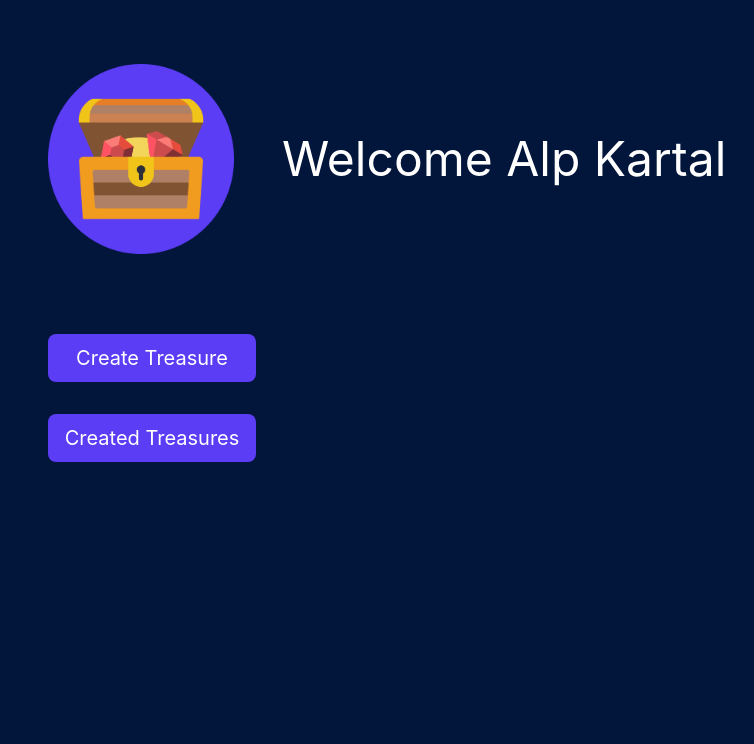
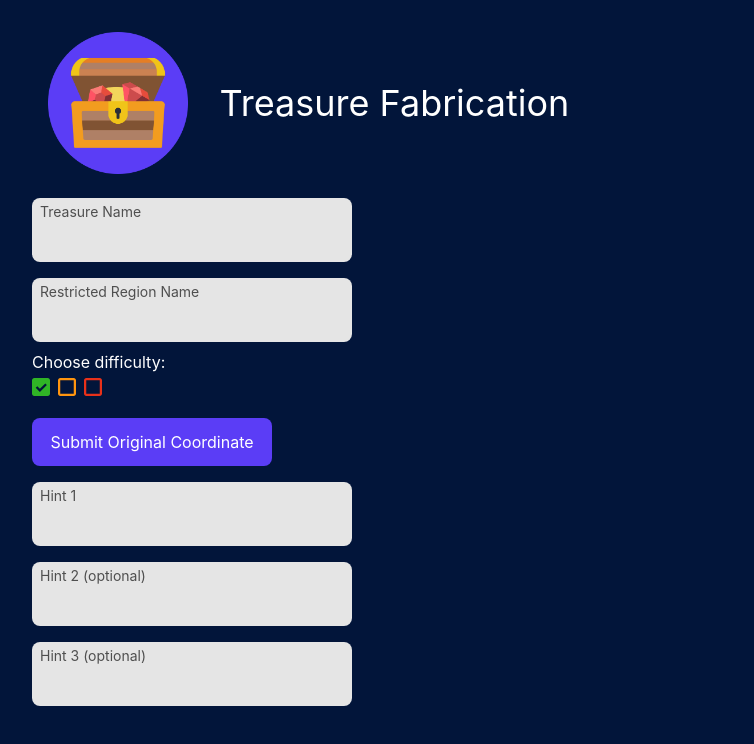
Before and after one commit to ITUMasters/treasure-web, a React (Create React App) app: page / in a window 1280 px wide. Shown: the top 744 px of the page, without its empty margins (0-754 px from the left). Built offline with nearby package versions, Linux system fonts and the light colour scheme.

Commit message:
feat/treasureCreationPage

```diff
--- a/package.json
+++ b/package.json
@@ -13,6 +13,7 @@
     "react": "^18.2.0",
     "react-dom": "^18.2.0",
     "react-icons": "^4.7.1",
+    "react-images-uploading": "^3.1.7",
     "react-scripts": "5.0.1",
     "typescript": "^4.9.4",
     "web-vitals": "^2.1.4"
--- a/src/App.tsx
+++ b/src/App.tsx
@@ -1,9 +1,9 @@
 import React from "react";
 import "./styles/App.css";
-import { MainPage } from "./pages/MainPage";
+import { TreasureCreationPage } from "./pages/TreasureCreationPage";
 
 function App() {
-  return <MainPage />;
+  return <TreasureCreationPage />;
 }
 
 export default App;
--- /dev/null
+++ b/src/pages/TreasureCreationPage.tsx
@@ -0,0 +1,124 @@
+import React, { useState } from "react";
+import { Input } from "../ui/Input";
+import { Checkbox } from "../ui/Checkbox";
+import { Button } from "../ui/Button";
+import ImageUploading, { ImageListType } from "react-images-uploading";
+
+export function TreasureCreationPage() {
+  const [hardness, setHardness] = useState("easy");
+  const [treasureName, setTreasureName] = useState("");
+  const [regionName, setRegionName] = useState("");
+  const [hint1, setHint1] = useState("");
+  const [hint2, setHint2] = useState("");
+  const [hint3, setHint3] = useState("");
+  const [images, setImages] = useState<any[]>([]);
+
+  const onChange = (imageList: ImageListType) => {
+    setImages(imageList as never[]);
+  };
+
+  return (
+    <div className="bg-bgColor flex flex-row min-h-screen">
+      <div className="flex flex-col flex-1">
+        <div className="flex flex-row items-center mt-8 ml-12">
+          <img
+            src={require("../assets/images/LOGO.png")}
+            alt="logo"
+            width={139.5}
+            height={105}
+          />
+          <p className="text-white text-4xl ml-8">Treasure Fabrication</p>
+        </div>
+        <div className="ml-8">
+          <div className="w-80 mt-6">
+            <Input
+              title="Treasure Name"
+              value={treasureName}
+              onChange={(e) => {
+                setTreasureName(e.target.value);
+              }}
+            />
+          </div>
+          <div className="w-80 mt-4">
+            <Input
+              title="Restricted Region Name"
+              value={regionName}
+              onChange={(e) => setRegionName(e.target.value)}
+            />
+          </div>
+          <p className="text-white mt-2">Choose difficulty:</p>
+          <div className="flex flex-row mt-1">
+            <div>
+              <Checkbox
+                checked={hardness === "easy"}
+                color="green"
+                onClick={() => setHardness("easy")}
+              />
+            </div>
+            <div className="ml-2">
+              <Checkbox
+                checked={hardness === "medium"}
+                color="orange"
+                onClick={() => setHardness("medium")}
+              />
+            </div>
+            <div className="ml-2">
+              <Checkbox
+                checked={hardness === "hard"}
+                color="red"
+                onClick={() => setHardness("hard")}
+              />
+            </div>
+          </div>
+          <div className="w-60 mt-4">
+            <Button size="xlarge">Submit Original Coordinate</Button>
+          </div>
+          <div className="w-80 mt-4">
+            <Input
+              title="Hint 1"
+              value={hint1}
+              onChange={(e) => setHint1(e.target.value)}
+            />
+          </div>
+          <div className="w-80 mt-4">
+            <Input
+              title="Hint 2 (optional)"
+              value={hint2}
+              onChange={(e) => setHint2(e.target.value)}
+            />
+          </div>
+          <div className="w-80 mt-4 mb-4">
+            <Input
+              title="Hint 3 (optional)"
+              value={hint3}
+              onChange={(e) => setHint3(e.target.value)}
+            />
+          </div>
+        </div>
+      </div>
+      <div className="flex flex-col justify-center flex-1 items-center">
+        <ImageUploading value={images} onChange={onChange}>
+          {({ onImageUpload, isDragging, dragProps }) => (
+            <div {...dragProps}>
+              <img
+                src={
+                  images.length > 0 && !isDragging
+                    ? images[0].dataURL
+                    : require("../assets/images/imageUpload.png")
+                }
+                alt="imageUploadPlace"
+                width={1183 / 4}
+                height={1860 / 4}
+              />
+              <div className="mt-8">
+                <Button size="large" onClick={onImageUpload}>
+                  Select or Drag Treasure Image
+                </Button>
+              </div>
+            </div>
+          )}
+        </ImageUploading>
+      </div>
+    </div>
+  );
+}
--- a/src/ui/Button.tsx
+++ b/src/ui/Button.tsx
@@ -16,6 +16,7 @@ export function Button({
   disabled,
   size = "large",
   bending = "low",
+  ...props
 }: ButtonProps) {
   const buttonProps = ButtonProperties({
     bending,
@@ -26,8 +27,9 @@ export function Button({
     <button
       disabled={disabled}
       className={`bg-lightPurple w-full ${buttonProps.height} ${buttonProps.radius}`}
+      {...props}
     >
-      <p className={`text-white text-xl`}>{children}</p>
+      <p className={`text-white text-l`}>{children}</p>
     </button>
   );
 }
--- a/src/ui/Checkbox.tsx
+++ b/src/ui/Checkbox.tsx
@@ -1,13 +1,28 @@
 import { ImCheckboxChecked, ImCheckboxUnchecked } from "react-icons/im";
+type CheckboxColorType = "white" | "green" | "orange" | "red";
 type CheckboxProps = {
   checked: boolean;
   onClick?: () => void;
+  color?: CheckboxColorType;
 };
-export function Checkbox({ checked, onClick }: CheckboxProps) {
+export function Checkbox({ checked, onClick, color = "white" }: CheckboxProps) {
+  const colorCodes: any = new Map([
+    ["white", "#FFFFFF"],
+    ["green", "#30B526"],
+    ["orange", "#FF950F"],
+    ["red", "#E8311A"],
+  ]);
   return (
     <button onClick={onClick}>
-      {checked && <ImCheckboxChecked className="fill-white text-lg" />}
-      {!checked && <ImCheckboxUnchecked className="fill-white text-lg" />}
+      {checked && (
+        <ImCheckboxChecked color={colorCodes.get(color)} className="text-lg" />
+      )}
+      {!checked && (
+        <ImCheckboxUnchecked
+          color={colorCodes.get(color)}
+          className={"text-lg"}
+        />
+      )}
     </button>
   );
 }
```
Also changed, not shown: src/assets/images/imageUpload.png (added), 1 other file (tests, documents, lock files or other folders).
